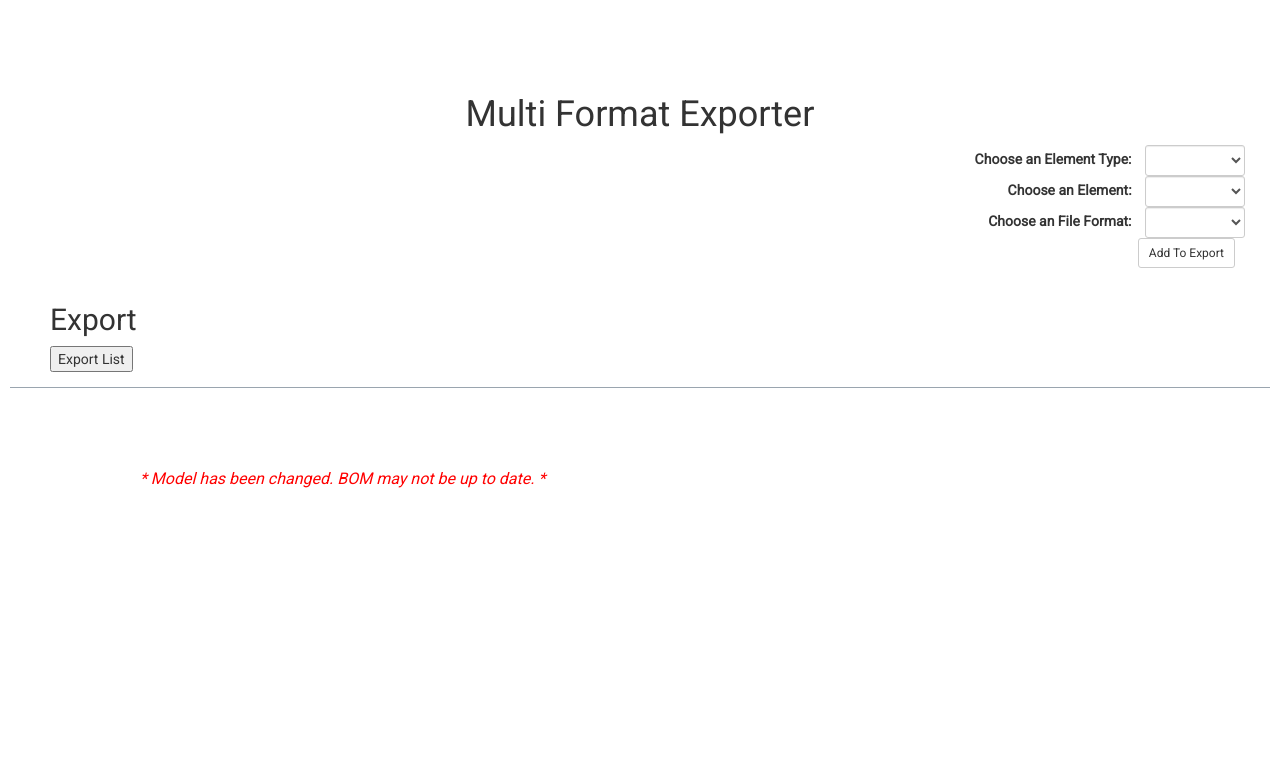
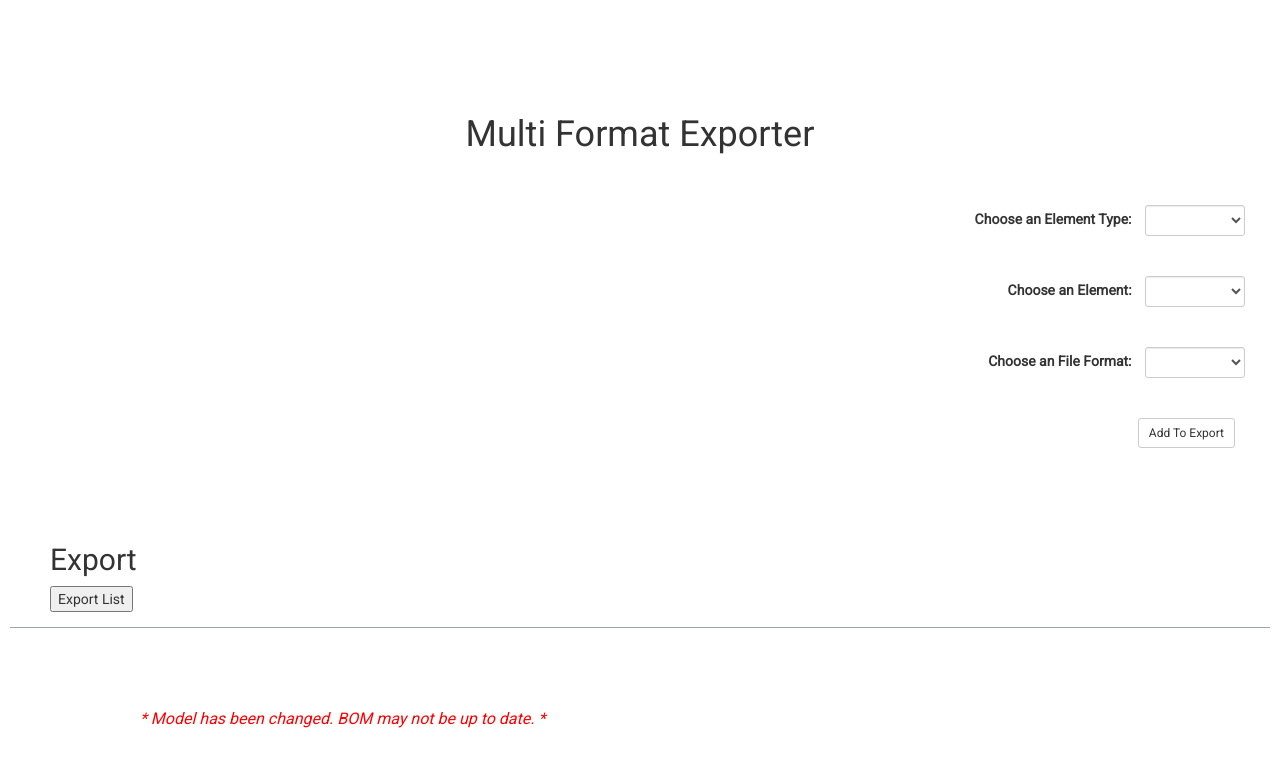
Before and after one commit to hud-code/multi-format-exporter, a website: page views/index.html in a window 1280 px wide. Drawn offline with Linux system fonts and the light colour scheme; files that its build step writes are made by us from their sources; files whose address does not match are found by name.

Commit message:
Update bom.css

```diff
--- a/public/css/bom.css
+++ b/public/css/bom.css
@@ -24,6 +24,12 @@ caption {
   font-size: 14pt;
   font-weight: 600;
   padding-bottom: 15px;
+}
+
+.row {
+  align-items: right;
+  padding-top: 20px;
+  padding-bottom: 20px;
 }
 
 .app-title {
```
